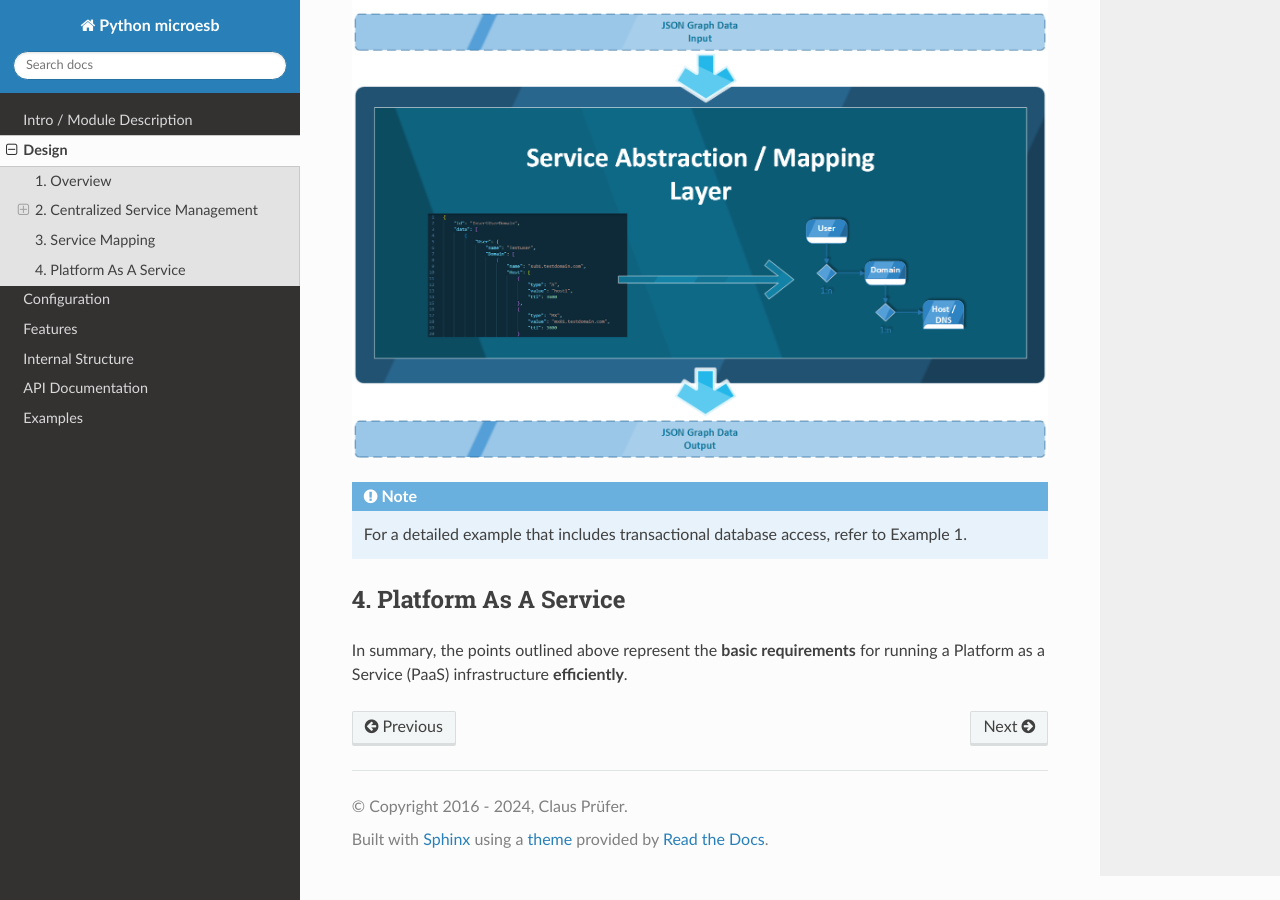
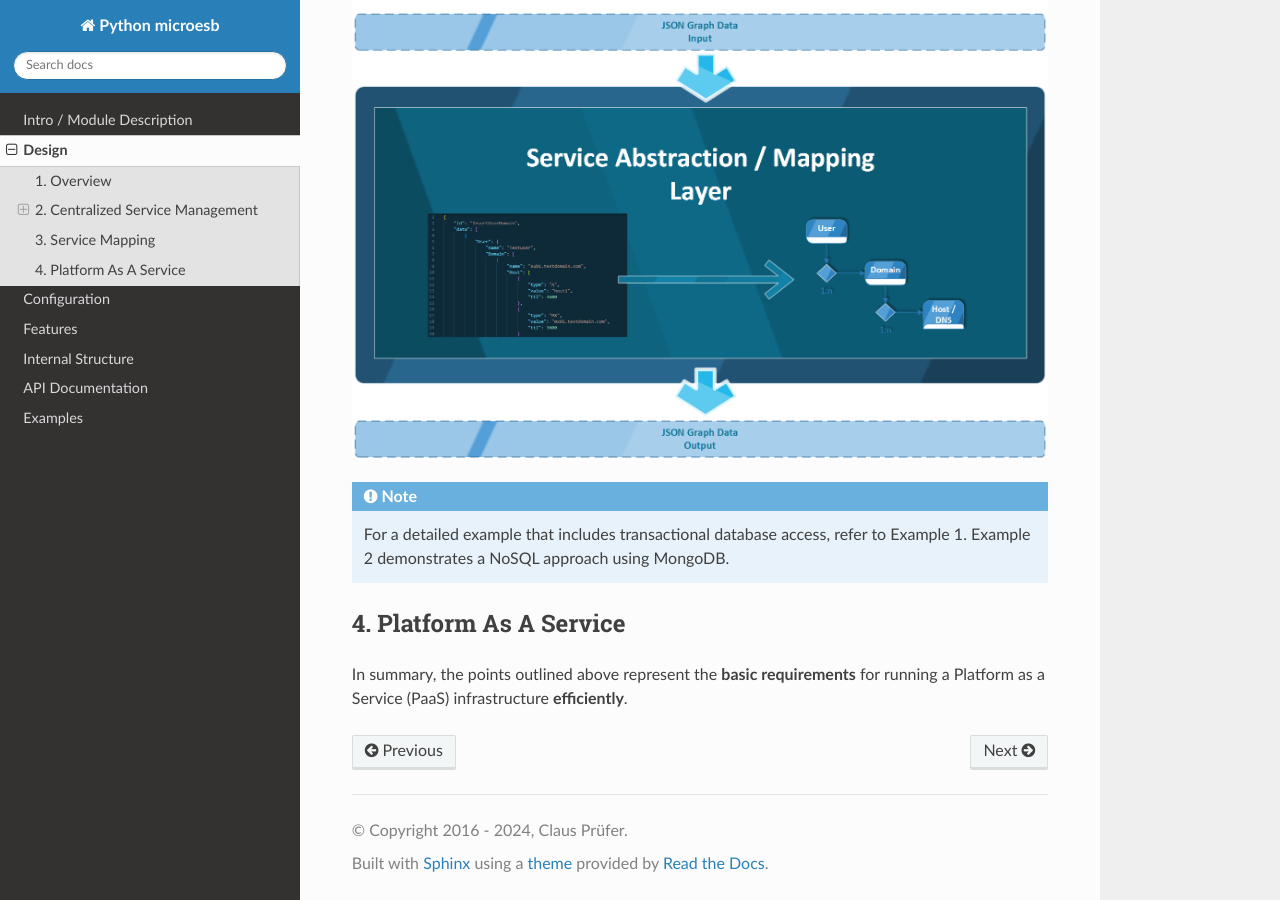
Before and after one commit to clauspruefer/python-micro-esb, a Sphinx documentation site: the page built from doc/source/design.rst, in a window 1280 px wide and 900 px high, scrolled down 2897 px. Built offline with Sphinx 7.4.7 and the Read the Docs theme 3.1.0, drawn with Linux system fonts in a browser that asks for light colours.

Commit message:
Add example2 ref

```diff
--- a/doc/source/design.rst
+++ b/doc/source/design.rst
@@ -77,7 +77,7 @@ The primary focus of the Python **microesb** module is to map a clean JSON metad
 
 .. note::
 
-    For a detailed example that includes transactional database access, refer to Example 1.
+    For a detailed example that includes transactional database access, refer to Example 1. Example 2 demonstrates a NoSQL approach using MongoDB.
 
 4. Platform As A Service
 ========================
```
